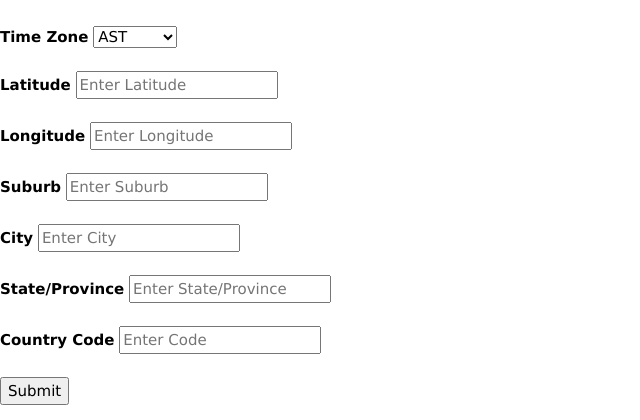
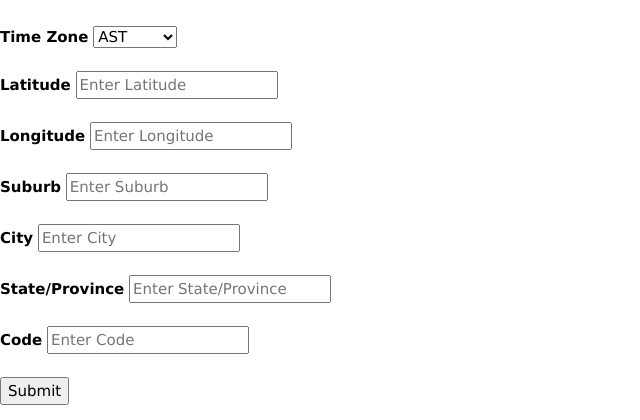
Before and after one commit to emito-k/Muggles-PA5-COS221, a PHP site: page /player.php in a window 1280 px wide. Shown: the part 894-1314 px from the top of the page, without its empty margins (0-640 px from the left). Run offline with PHP 8.4, Linux system fonts and the light colour scheme.

Commit message:
Add files via upload

```diff
--- a/Website/player.php
+++ b/Website/player.php
@@ -88,7 +88,7 @@ include_once("config.php");
             <label for="prov"><b>State/Province</b></label>
             <input type="input" placeholder="Enter State/Province" name="prov" required><br><br>
 
-            <label for="code"><b>Country Code</b></label>
+            <label for="code"><b>Code</b></label>
             <input type="number" id="code" placeholder="Enter Code" name="code" min="1"><br><br>
 
             <input type="submit">
```
